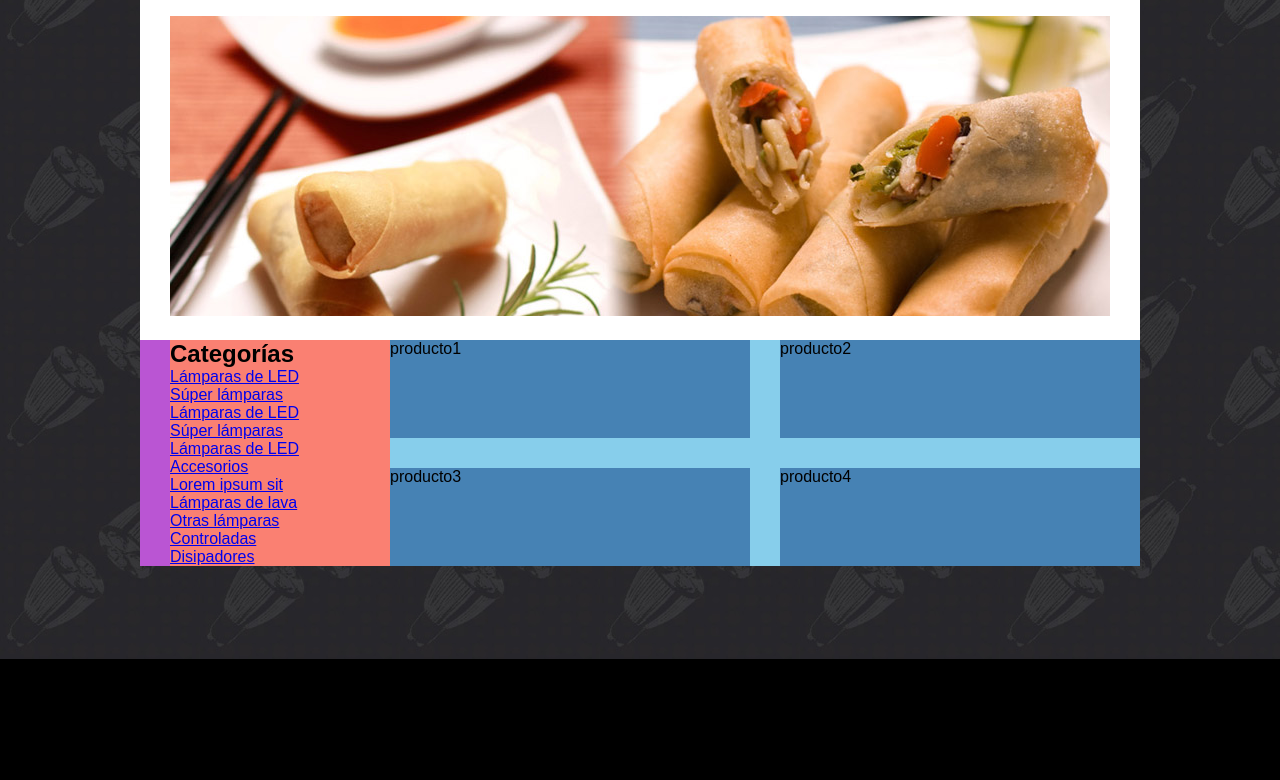
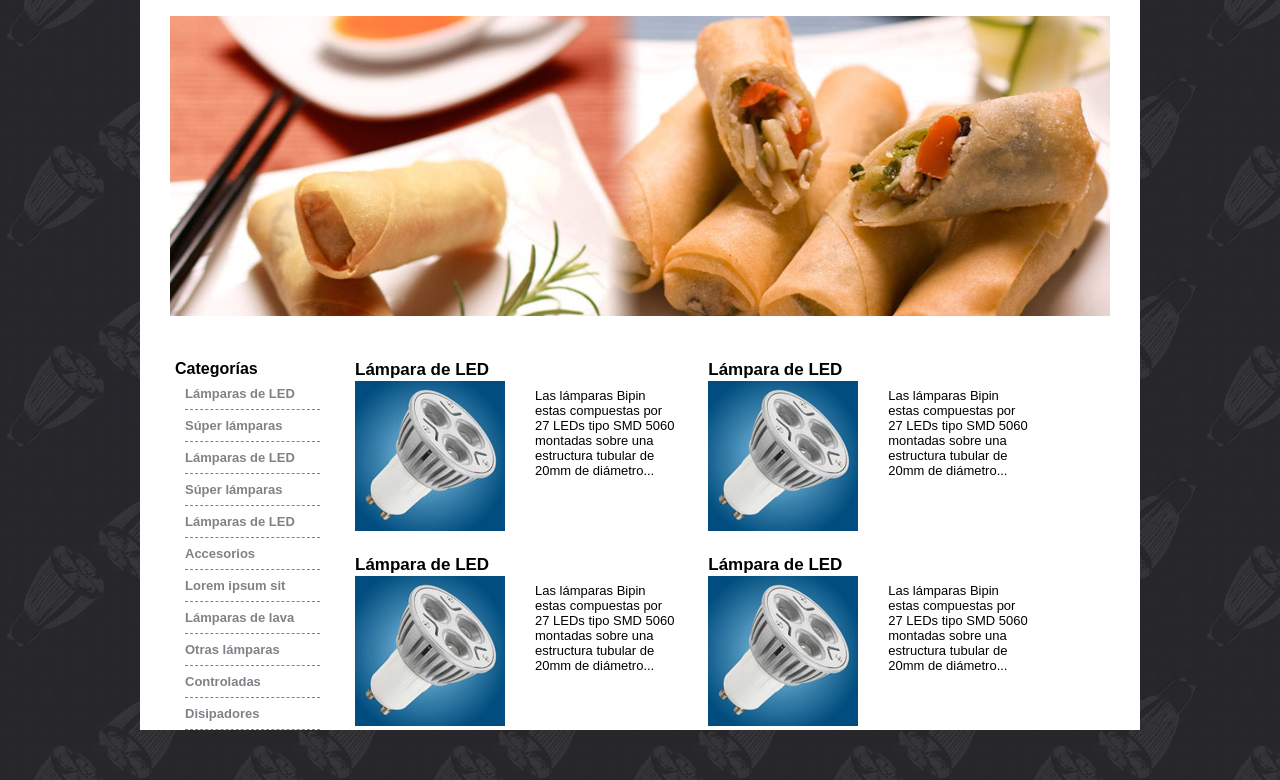
Before and after one commit to m32795434/probando-lamparas, a plain HTML site: page index.html in a window 1280 px wide. Shown: the part 141-921 px from the top of the page. Before the commit the page ends 800 px from the top, so only its background shows below. Drawn offline with Linux system fonts and the light colour scheme.

Commit message:
listo hasta productos!

```diff
--- a/index.html
+++ b/index.html
@@ -12,7 +12,7 @@
         <a href="index.html">
             <img src="images/logo_3alas.png" alt="Ir al inicio">
         </a>
-        <h1>The energy factory</h1>
+        <h1>The Energy Factory</h1>
     </div><!-- Cierra .cabecera -->
     <div class="contenedor">
         <nav class="nav">
@@ -105,11 +105,52 @@
                     </li>
                 </ul>
             </div>
-            <div class="principal-productos">
-                <div class="producto">producto1</div>
-                <div class="producto">producto2</div>
-                <div class="producto">producto3</div>
-                <div class="producto">producto4</div>
+            <div class="principal-productos"> <!-- contenedor de los 4 - grid-->
+                <div class="producto"><!-- contenedor producto -grid-->
+                    <h2 class="prodcuto1-titulo">Lámpara de LED</h2>
+                    <a href="#" class="imagen-producto"><img src="/images/lamparas/lampara1.jpg" alt="foto producto">
+                    </a>
+                    <div class="descripcion-articulo">
+                        <p>
+                            Las lámparas Bipin estas compuestas por 27 LEDs tipo SMD 5060
+                            montadas sobre una estructura tubular de 20mm de diámetro...
+                        </p>
+                    </div>
+                </div>
+                <div class="producto"><!-- contenedor producto -grid-->
+                    <h2 class="prodcuto1-titulo">Lámpara de LED</h2>
+                    <a href="#" class="imagen-producto"><img src="/images/lamparas/lampara1.jpg" alt="foto producto">
+                    </a>
+                    <div class="descripcion-articulo">
+                        <p>
+                            Las lámparas Bipin estas compuestas por 27 LEDs tipo SMD 5060
+                            montadas sobre una estructura tubular de 20mm de diámetro...
+                        </p>
+                    </div>
+                </div>
+                <div class="producto"><!-- contenedor producto -grid-->
+                    <h2 class="prodcuto1-titulo">Lámpara de LED</h2>
+                    <a href="#" class="imagen-producto"><img src="/images/lamparas/lampara1.jpg" alt="foto producto">
+                    </a>
+                    <div class="descripcion-articulo">
+                        <p>
+                            Las lámparas Bipin estas compuestas por 27 LEDs tipo SMD 5060
+                            montadas sobre una estructura tubular de 20mm de diámetro...
+                        </p>
+                    </div>
+                </div>
+                <div class="producto"><!-- contenedor producto -grid-->
+                    <h2 class="prodcuto1-titulo">Lámpara de LED</h2>
+                    <a href="#" class="imagen-producto"><img src="/images/lamparas/lampara1.jpg" alt="foto producto">
+                    </a>
+                    <div class="descripcion-articulo">
+                        <p>
+                            Las lámparas Bipin estas compuestas por 27 LEDs tipo SMD 5060
+                            montadas sobre una estructura tubular de 20mm de diámetro...
+                        </p>
+                    </div>
+                </div>
+
 
 
             </div>
--- a/style.css
+++ b/style.css
@@ -15,7 +15,8 @@
     --amarillo: #f8c009;
     --negro: #000;
     --blanco: #FFF;
-    --espacio:30px;
+    --espacio:15px;
+    --grey: #7F8287;
 }
 
 * {
@@ -110,35 +111,80 @@ h1 {
 /* ----------slider de images--------- */
 .slider{
     text-align: center;
-    margin-bottom: 20px;
+    margin-bottom: 40px;
 }
 /* -------------principal-------------------- */
 .principal{
-    background-color: mediumorchid;
+    background-color: var(--blanco);
     display: grid;
-    grid-template-columns: 250px 1fr;
-    padding: 0 var(--espaccio);
+    grid-template-columns: 200px 1fr;
+    padding-left: 10px;
     margin-bottom: 50px;
-
+    gap: 5px;
 }
 .principal-categorias{
-background-color: salmon;
+background-color: var(--blanco);
 display: flex;
 flex-direction: column;
-margin-left: var(--espacio);
+/* margin-left: var(--espacio); */
+}
+.principal-categorias_titulo{
+    margin-left: 25px;
+    font-size: 16px;
 }
 .categorias-lista{
     list-style: none;
     display: flex;
     flex-direction: column;
+    margin-left: 35px;
+    font-size: 13px;
+    padding-right: 30px;
+}
+.categorias-lista_item-link{
+    display: block;
+    padding: 8px 0px;
+    border-bottom: 1px dashed var(--grey);
+    text-decoration: none;
+    font-weight: bold;
+    color: var(--grey);
 }
 
 .principal-productos{
-background-color: skyblue;
+background-color:var(--blanco);
 display: grid;
 grid-template-columns: repeat(2, 1fr);
-gap:var(--espacio)
+row-gap:20px;
+max-width: 90%;
 }
 .producto{
-    background-color: steelblue;
+    background-color:var(--blanco);
+    display: grid;
+    grid-template: auto;
+    /* gap:var(--espacio); */
+    align-items: start;
 }
+.prodcuto1-titulo{
+    font-size: 17px;
+    grid-column: 1;
+    grid-row: 1;
+    /* text-align: left; */
+
+}
+.imagen-producto{
+    /* display: inline-block; */
+    grid-column: 1;
+    grid-row: 2;
+}
+.descripcion-articulo{
+    font-size: 13px;
+    grid-column: 2;
+    grid-row: 2;
+    /* align-self en hijo o align-items en contenedor */
+    align-self: center; /* en eje de bloque auto-normal-start-end-center-stretch-baseline-first baseline-last baseline */
+    /* justify-content o justify-self sobre eje inline; */
+
+    justify-self: start;
+    padding: 30px;
+    margin-top: -50px;
+    /* text-align: left; */
+}
```
